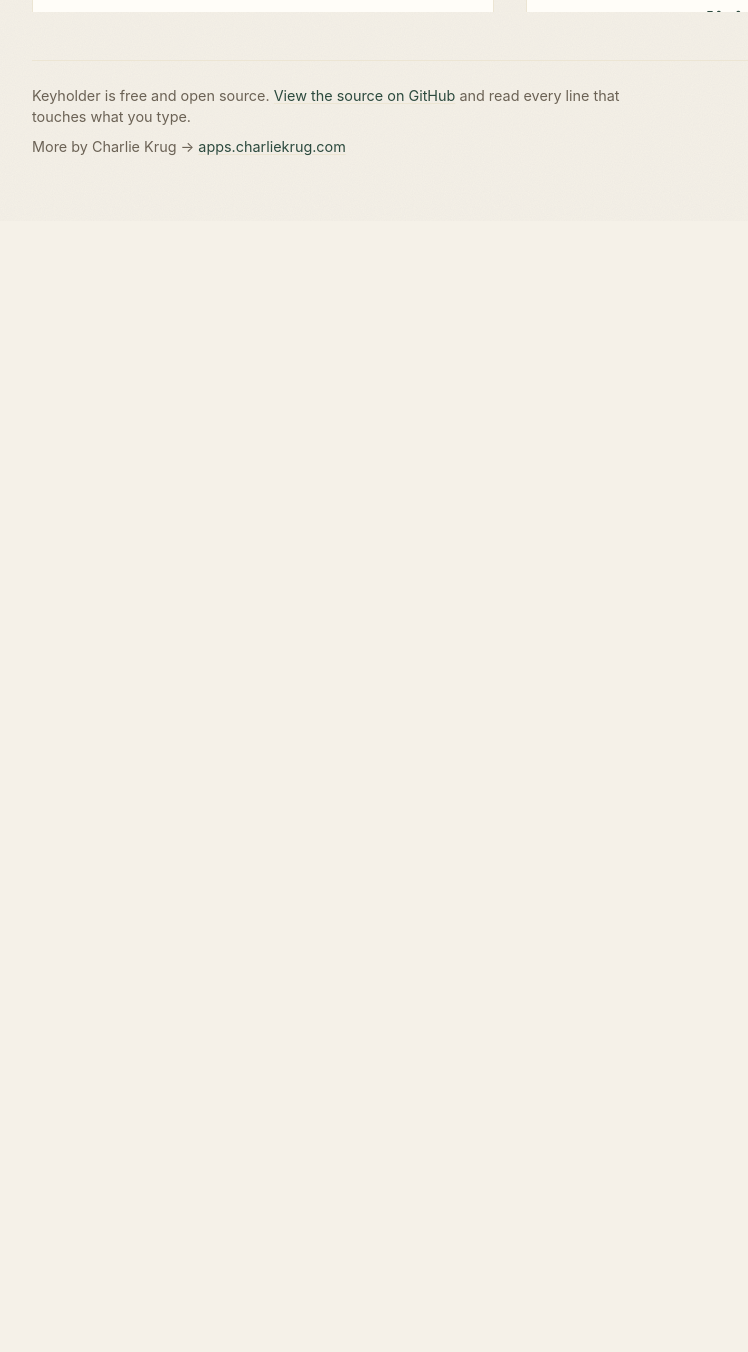
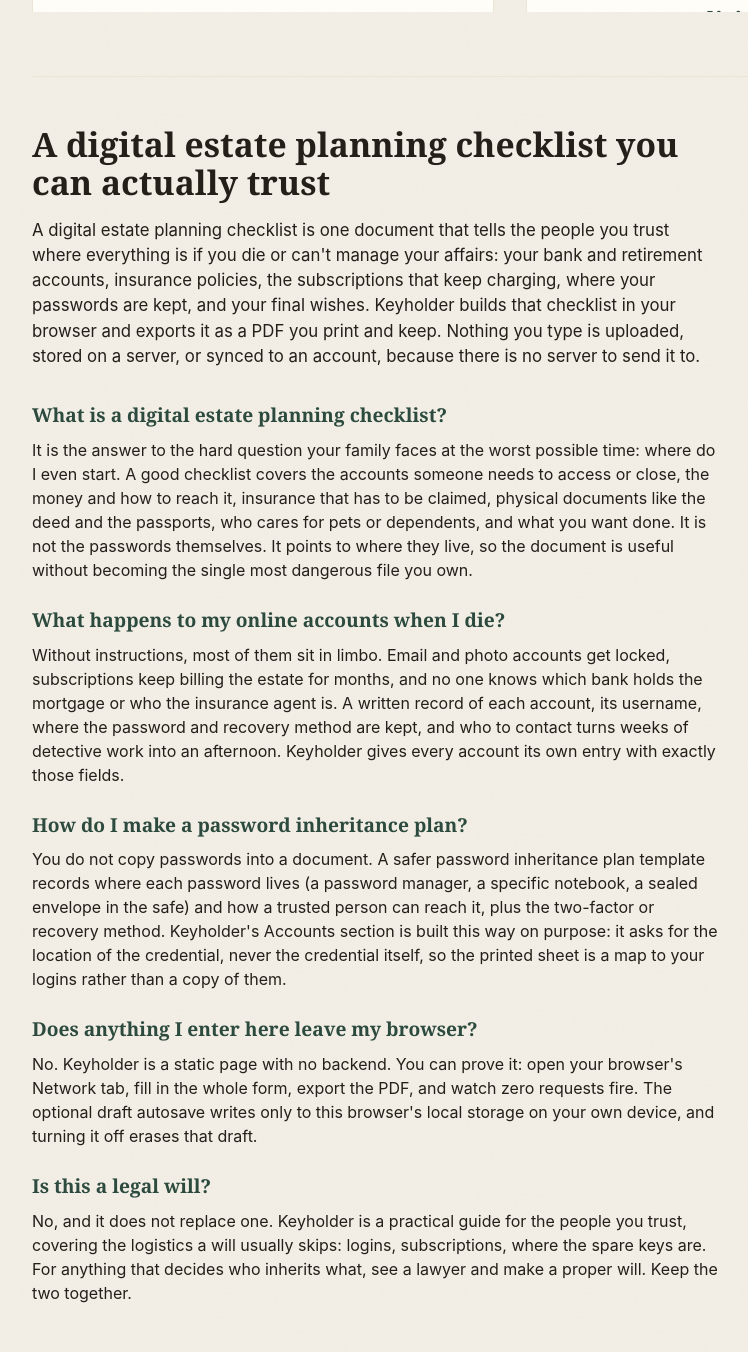
Before and after one commit to ctkrug/keyholder, a website with bundled scripts: page src/index.html in a window 1280 px wide. Shown: the part 1058-2410 px from the top of the page, without its empty margins (0-748 px from the left). Before the commit the page ends 1279 px from the top, so only its background shows below. Built offline with nearby package versions, Linux system fonts and the light colour scheme; files whose address does not match are found by name.

Commit message:
feat(content): add an estate-planning FAQ below the tool
Adds ~480 words answering the questions people actually search for
(what a digital estate checklist is, what happens to accounts after
death, how to plan password inheritance without copying passwords).
Real intent-matching copy, set in the same paper-and-ink type system
and hidden from the printed PDF.

```diff
--- a/src/css/style.css
+++ b/src/css/style.css
@@ -703,6 +703,49 @@
   }
 }
 
+/* Learn section: readable prose below the tool that answers the questions
+   people actually search for (digital estate planning, account access after
+   death). A single measured column set on the cream page, same paper-and-ink
+   type system as everything above. */
+
+.learn {
+  margin-top: var(--space-8);
+  padding-top: var(--space-6);
+  border-top: 1px solid var(--surface-2);
+}
+
+.learn__inner {
+  max-width: 68ch;
+}
+
+.learn__title {
+  margin: 0 0 var(--space-2);
+  font-family: var(--font-display);
+  font-weight: 700;
+  font-size: clamp(1.6rem, 1.4rem + 1vw, 2.1rem);
+  line-height: 1.15;
+  color: var(--text);
+}
+
+.learn__lead {
+  margin: 0 0 var(--space-4);
+  font-size: 1.05rem;
+  color: var(--text);
+}
+
+.learn__q {
+  margin: var(--space-3) 0 var(--space-1);
+  font-family: var(--font-display);
+  font-weight: 600;
+  font-size: 1.2rem;
+  color: var(--accent-support);
+}
+
+.learn__a {
+  margin: 0;
+  color: var(--text);
+}
+
 /* Footer: an unobtrusive close to the page — the GitHub source link (this
    tool's honesty rests on being readable) and one quiet portfolio link. */
 
@@ -752,6 +795,7 @@
 
   .site-header,
   .panel--form,
+  .learn,
   .site-footer {
     display: none;
   }
--- a/src/index.html
+++ b/src/index.html
@@ -78,6 +78,68 @@
       </section>
     </main>
 
+    <section class="learn" aria-labelledby="learn-heading">
+      <div class="learn__inner">
+        <h2 id="learn-heading" class="learn__title">
+          A digital estate planning checklist you can actually trust
+        </h2>
+        <p class="learn__lead">
+          A digital estate planning checklist is one document that tells the people you trust
+          where everything is if you die or can't manage your affairs: your bank and retirement
+          accounts, insurance policies, the subscriptions that keep charging, where your
+          passwords are kept, and your final wishes. Keyholder builds that checklist in your
+          browser and exports it as a PDF you print and keep. Nothing you type is uploaded,
+          stored on a server, or synced to an account, because there is no server to send it to.
+        </p>
+
+        <h3 class="learn__q">What is a digital estate planning checklist?</h3>
+        <p class="learn__a">
+          It is the answer to the hard question your family faces at the worst possible time:
+          where do I even start. A good checklist covers the accounts someone needs to access or
+          close, the money and how to reach it, insurance that has to be claimed, physical
+          documents like the deed and the passports, who cares for pets or dependents, and what
+          you want done. It is not the passwords themselves. It points to where they live, so the
+          document is useful without becoming the single most dangerous file you own.
+        </p>
+
+        <h3 class="learn__q">What happens to my online accounts when I die?</h3>
+        <p class="learn__a">
+          Without instructions, most of them sit in limbo. Email and photo accounts get locked,
+          subscriptions keep billing the estate for months, and no one knows which bank holds the
+          mortgage or who the insurance agent is. A written record of each account, its username,
+          where the password and recovery method are kept, and who to contact turns weeks of
+          detective work into an afternoon. Keyholder gives every account its own entry with
+          exactly those fields.
+        </p>
+
+        <h3 class="learn__q">How do I make a password inheritance plan?</h3>
+        <p class="learn__a">
+          You do not copy passwords into a document. A safer password inheritance plan template
+          records where each password lives (a password manager, a specific notebook, a sealed
+          envelope in the safe) and how a trusted person can reach it, plus the two-factor or
+          recovery method. Keyholder's Accounts section is built this way on purpose: it asks for
+          the location of the credential, never the credential itself, so the printed sheet is a
+          map to your logins rather than a copy of them.
+        </p>
+
+        <h3 class="learn__q">Does anything I enter here leave my browser?</h3>
+        <p class="learn__a">
+          No. Keyholder is a static page with no backend. You can prove it: open your browser's
+          Network tab, fill in the whole form, export the PDF, and watch zero requests fire. The
+          optional draft autosave writes only to this browser's local storage on your own device,
+          and turning it off erases that draft.
+        </p>
+
+        <h3 class="learn__q">Is this a legal will?</h3>
+        <p class="learn__a">
+          No, and it does not replace one. Keyholder is a practical guide for the people you
+          trust, covering the logistics a will usually skips: logins, subscriptions, where the
+          spare keys are. For anything that decides who inherits what, see a lawyer and make a
+          proper will. Keep the two together.
+        </p>
+      </div>
+    </section>
+
     <footer class="site-footer">
       <p class="site-footer__line">
         Keyholder is free and open source.
```
